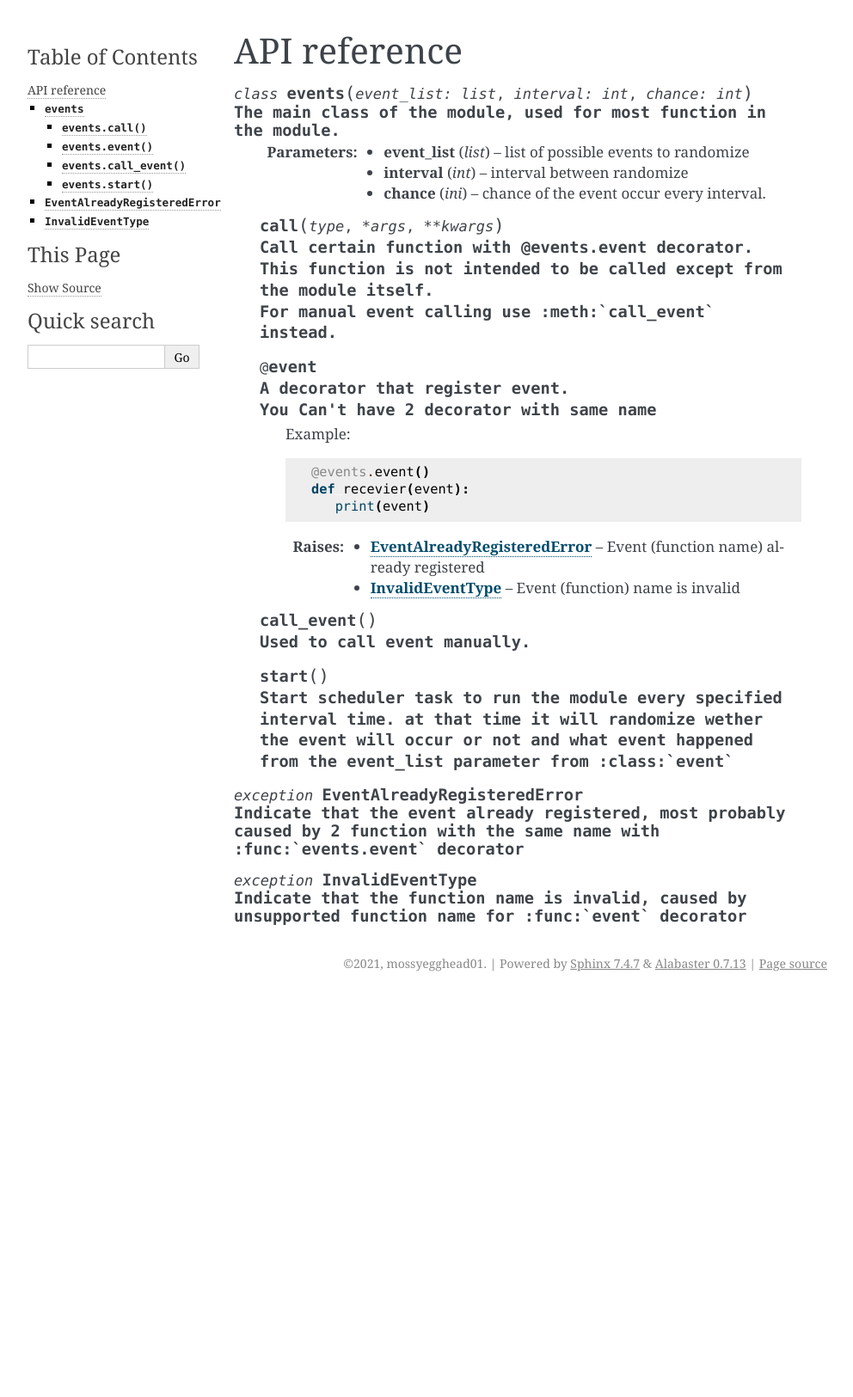
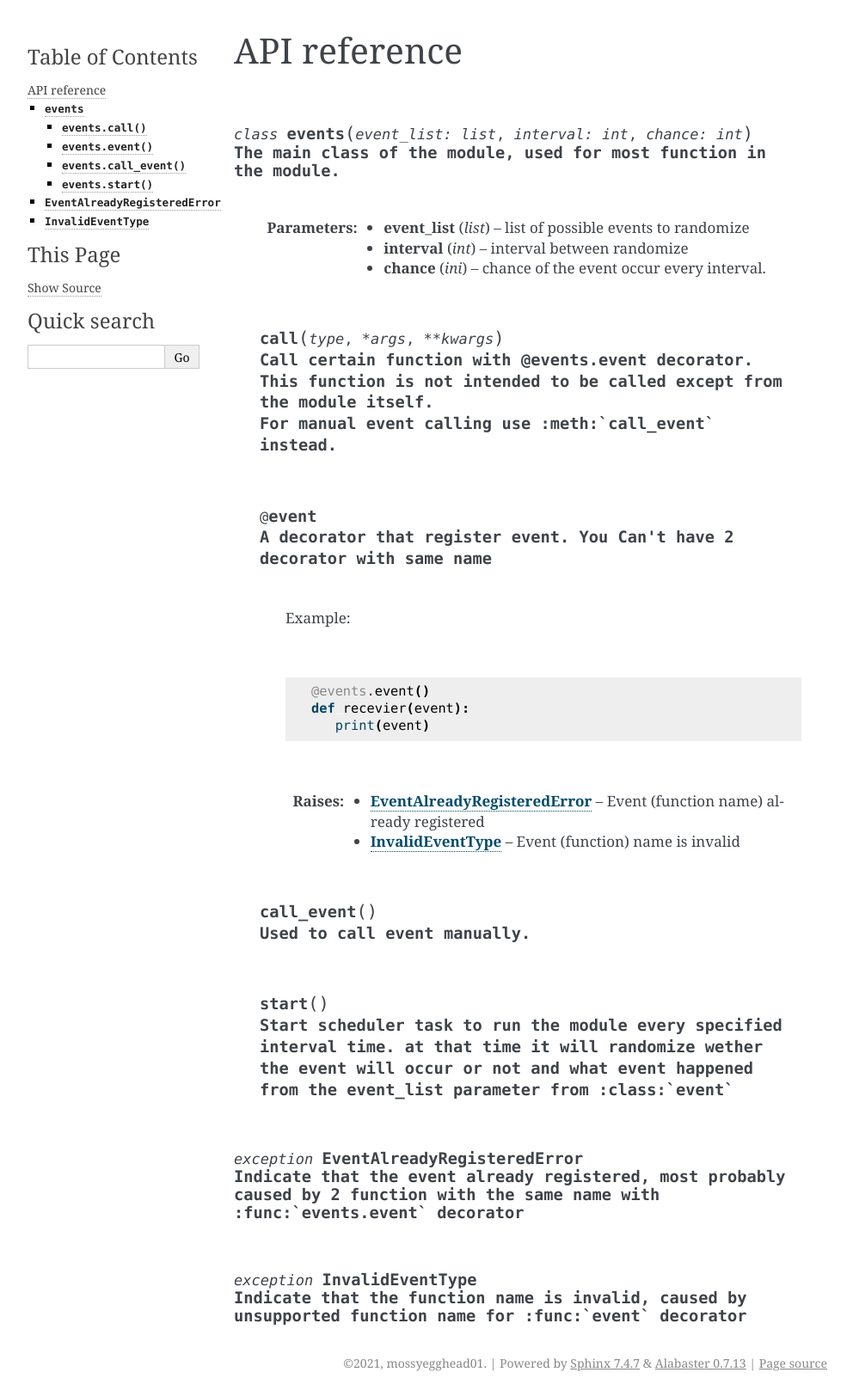
Before and after one commit to mossyegghead01/random-event, a Sphinx documentation site: the page built from docs/API.rst, in a window 1280 px wide. Shown: the whole page at 86% size, without its empty margins (148-1140 px from the left). Built offline with Sphinx 7.4.7, drawn with Linux system fonts in a browser that asks for light colours; before the commit the page ends 1160 px from its top, so only the background shows below that.

Commit message:
still trying to fix the horrible lines

```diff
--- a/docs/API.rst
+++ b/docs/API.rst
@@ -1,24 +1,33 @@
 API reference
 =============
 
+|
+
 .. class:: events(event_list:list, interval:int, chance:int)
    The main class of the module, used for most function in the module.
+
+   |
 
    :param list event_list: list of possible events to randomize
    :param int interval: interval between randomize
    :param ini chance: chance of the event occur every interval.
 
+   |
 
    .. method:: call(type, *args, **kwargs)
       Call certain function with @events.event decorator. This function is not intended to be called except from the module itself.
       For manual event calling use :meth:`call_event` instead.
 
+   |
 
    .. decorator:: event()
-      A decorator that register event.
-      You Can't have 2 decorator with same name
+      A decorator that register event. You Can't have 2 decorator with same name
+
+      |
 
       Example:
+
+      |
 
       .. code-block:: python3
 
@@ -26,22 +35,27 @@ API reference
          def recevier(event):
             print(event)
 
+      |
+
       :raises EventAlreadyRegisteredError: Event (function name) already registered
       :raises InvalidEventType: Event (function) name is invalid
 
-
+   |
 
    .. method:: call_event()
       Used to call event manually.
 
+   |
 
    .. method:: start()
       Start scheduler task to run the module every specified interval time. at that time it will randomize wether the event will occur or not and what event happened from the event_list parameter from :class:`event`
 
+|
 
 .. exception:: EventAlreadyRegisteredError
    Indicate that the event already registered, most probably caused by 2 function with the same name with :func:`events.event` decorator
 
+|
 
 .. exception:: InvalidEventType
    Indicate that the function name is invalid, caused by unsupported function name for :func:`event` decorator
```
